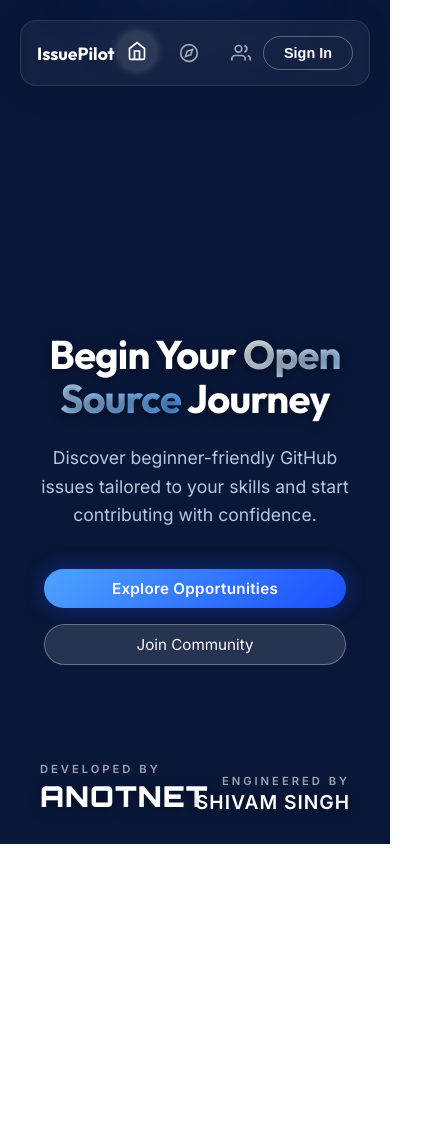
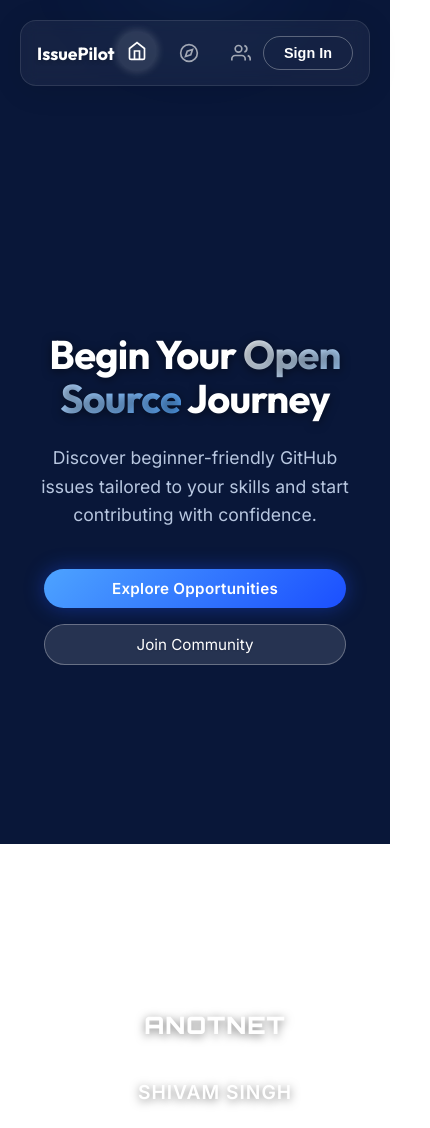
Before and after one commit to Th-Shivam/IssuePilot, a React (Vite) app: page / in a window 390 px wide. Shown: the whole page, 430 px wide, since content can reach past the window. Before the commit the page ends 1034 px from the top, so only its background shows below. Built offline with nearby package versions, Linux system fonts and the light colour scheme; no server answers.

Commit message:
Fix: Mobile footer UI alignment and overlap issue

```diff
--- a/src/index.css
+++ b/src/index.css
@@ -677,3 +677,99 @@ header {
   background: rgba(255, 255, 255, 0.05);
   border-radius: 20px;
 }
+
+/* --- Footer Branding & Mobile Optimization --- */
+
+.credits-note {
+  width: 100%;
+  text-align: center;
+  padding: 20px 0 80px 0;
+  color: rgba(255, 255, 255, 0.3);
+  font-size: 0.75rem;
+  letter-spacing: 0.05em;
+  position: relative;
+  z-index: 10;
+}
+
+/* Common Branding Container Styles */
+.branding-container {
+  position: fixed;
+  bottom: 30px;
+  z-index: 2000;
+  /* High z-index but manageable */
+  font-family: 'Inter', sans-serif;
+  pointer-events: none;
+}
+
+.branding-left {
+  left: 40px;
+  text-align: left;
+}
+
+.branding-right {
+  right: 40px;
+  text-align: right;
+}
+
+.brand-label {
+  font-size: 0.7rem;
+  color: rgba(255, 255, 255, 0.6);
+  letter-spacing: 3px;
+  margin-bottom: 2px;
+  font-weight: 600;
+  text-transform: uppercase;
+}
+
+.brand-name {
+  color: #ffffff;
+  text-transform: uppercase;
+  text-shadow: 0 2px 10px rgba(0, 0, 0, 0.5);
+}
+
+.branding-left .brand-name {
+  font-size: 1.8rem;
+  font-weight: 900;
+  letter-spacing: 1px;
+  font-family: 'Orbitron', sans-serif;
+}
+
+.branding-right .brand-name {
+  font-size: 1.2rem;
+  font-weight: 700;
+  letter-spacing: 1px;
+}
+
+/* Mobile Responsiveness for Footer */
+@media (max-width: 768px) {
+  .credits-note {
+    padding-bottom: 20px;
+    /* Reduce padding on mobile */
+  }
+
+  .branding-container {
+    position: static;
+    /* Stack them in flow */
+    width: 100%;
+    margin-top: 20px;
+    text-align: center;
+    padding: 0 20px;
+    display: block;
+    pointer-events: auto;
+    /* Allow interaction if needed, though they are just text */
+  }
+
+  .branding-left,
+  .branding-right {
+    text-align: center;
+    margin-bottom: 24px;
+    /* Spacing between stacked items */
+    left: auto;
+    right: auto;
+    bottom: auto;
+  }
+
+  /* Adjust font sizes for mobile if needed */
+  .branding-left .brand-name {
+    font-size: 1.5rem;
+  }
+}
--- a/src/pages/LandingPage.jsx
+++ b/src/pages/LandingPage.jsx
@@ -7,86 +7,28 @@ function LandingPage() {
                 <HeroSection />
 
                 {/* Credits Note */}
-                <div style={{
-                    width: "100%",
-                    textAlign: "center",
-                    padding: "20px 0 80px 0", // Extra bottom padding to avoid overlap with fixed branding
-                    color: "rgba(255, 255, 255, 0.3)",
-                    fontSize: "0.75rem",
-                    fontFamily: "'Inter', sans-serif",
-                    letterSpacing: "0.05em",
-                    position: "relative",
-                    zIndex: 10
-                }}>
+                {/* Credits Note */}
+                <div className="credits-note">
                     Video Background & Design Inspiration Credits: <span style={{ color: "rgba(255, 255, 255, 0.5)", fontWeight: "500" }}>Apertre Season 3 Website</span>
                 </div>
             </div>
 
             {/* Developer Branding (Left) */}
-            <div
-                style={{
-                    position: "fixed",
-                    bottom: "30px",
-                    left: "40px",
-                    zIndex: 2147483647,
-                    textAlign: "left",
-                    fontFamily: "'Inter', sans-serif", // Assuming Inter or system sans
-                    pointerEvents: "none",
-                }}
-            >
-                <div style={{
-                    fontSize: "0.7rem",
-                    color: "rgba(255,255,255,0.6)",
-                    letterSpacing: "3px",
-                    marginBottom: "2px",
-                    fontWeight: "600",
-                    textTransform: "uppercase"
-                }}>
+            <div className="branding-container branding-left">
+                <div className="brand-label">
                     DEVELOPED BY
                 </div>
-                <div style={{
-                    fontSize: "1.8rem",
-                    color: "#ffffff",
-                    fontWeight: "900",
-                    letterSpacing: "1px",
-                    textTransform: "uppercase",
-                    fontFamily: "'Orbitron', sans-serif", // Applied Orbitron
-                    textShadow: "0 2px 10px rgba(0,0,0,0.5)"
-                }}>
+                <div className="brand-name">
                     ANOTNET
                 </div>
             </div>
 
             {/* Community Branding (Right) */}
-            <div
-                style={{
-                    position: "fixed",
-                    bottom: "30px",
-                    right: "40px",
-                    zIndex: 2147483647,
-                    textAlign: "right",
-                    fontFamily: "'Inter', sans-serif",
-                    pointerEvents: "none",
-                }}
-            >
-                <div style={{
-                    fontSize: "0.7rem",
-                    color: "rgba(255,255,255,0.6)",
-                    letterSpacing: "3px",
-                    marginBottom: "2px",
-                    fontWeight: "600",
-                    textTransform: "uppercase"
-                }}>
+            <div className="branding-container branding-right">
+                <div className="brand-label">
                     ENGINEERED BY
                 </div>
-                <div style={{
-                    fontSize: "1.2rem",
-                    color: "#ffffff",
-                    fontWeight: "700",
-                    letterSpacing: "1px",
-                    textTransform: "uppercase",
-                    textShadow: "0 2px 10px rgba(0,0,0,0.5)"
-                }}>
+                <div className="brand-name">
                     SHIVAM SINGH
                 </div>
             </div>
```
